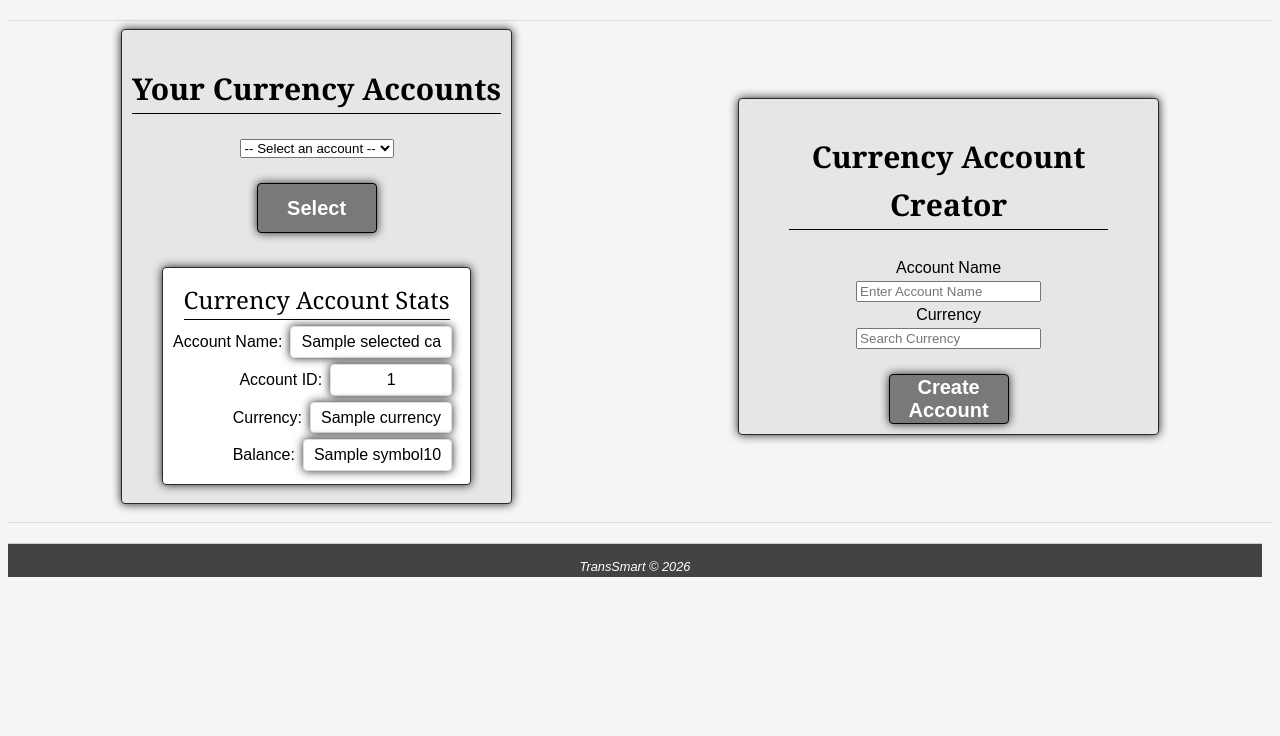
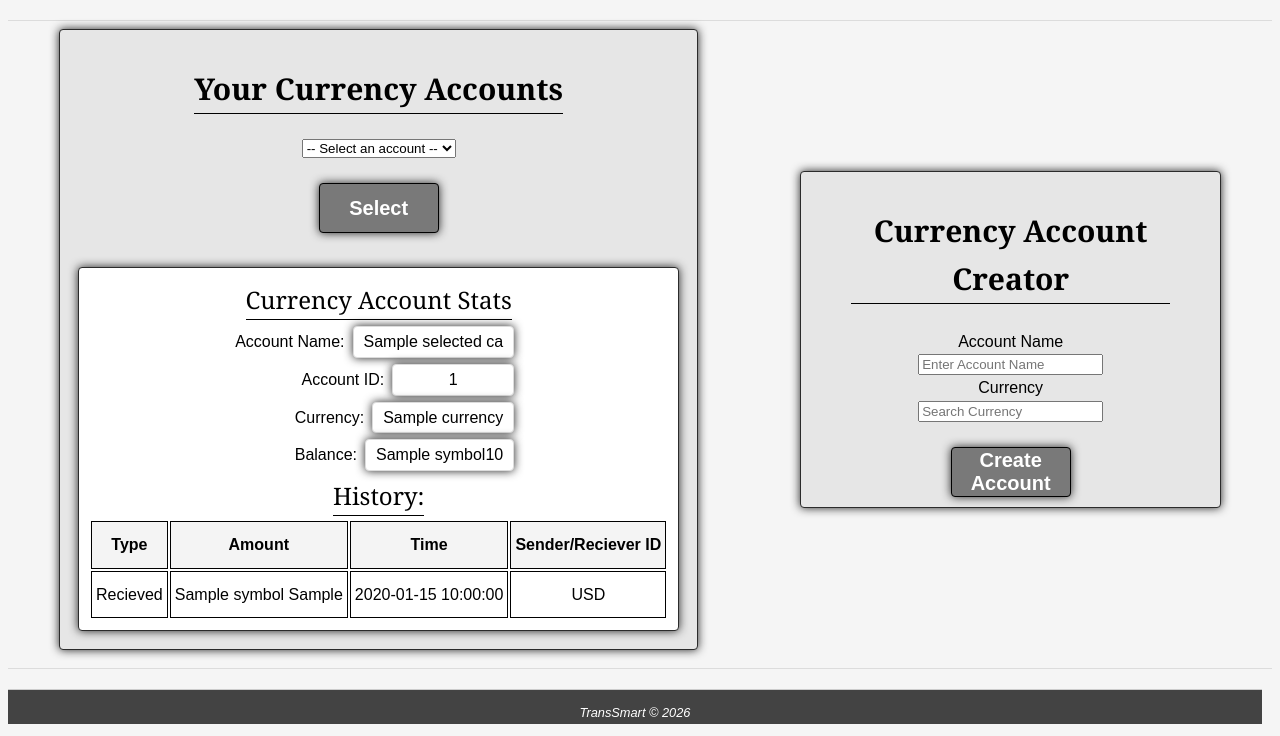
Before and after one commit to mikdmassive/SoloProjectSem2Year1, a Flask app: template website_code/templates/currencyaccounts.html in a window 1280 px wide. Shown: the part 138-874 px from the top of the page. Before the commit the page ends 715 px from the top, so only its background shows below. Run offline with Flask 3, Linux system fonts and the light colour scheme; the template is opened without the code that fills it: most values are stand-ins (such as "Sample title", 1, 10 or a date in 2020).

Commit message:
Viewing Logs on CA

```diff
--- a/website_code/app.py
+++ b/website_code/app.py
@@ -243,10 +243,9 @@ def transfer():
                                 )
                                 #TODO Add logs
                                 cursor.execute(
-                                    "INSERT INTO `transsmartdatabase`.`log`(`LogID`,`Reciever_SortCode`,`Reciever_ AccountNumber`,`CurrencyAccountID_Sender`,`CurrencyAccountID_Reciever`,`Type`,`Amount`,`TransferDateTime`)VALUES(%s,null,null,%s,%s,%s,%s,%s);",
-                                    (generateLogID(),selectCASending["CurrencyAccountID"],selectCARecieving["CurrencyAccountID"],"Transfer",amounttoconv,datetime.datetime.now())
+                                    "INSERT INTO `transsmartdatabase`.`log`(`LogID`,`Reciever_SortCode`,`Reciever_ AccountNumber`,`CurrencyAccountID_Sender`,`CurrencyAccountID_Reciever`,`Type`,`Amount`,`TransferDateTime`,`Amount2`)VALUES(%s,null,null,%s,%s,%s,%s,%s,%s);",
+                                    (generateLogID(),selectCASending["CurrencyAccountID"],selectCARecieving["CurrencyAccountID"],"Transfer",amounttoconv,datetime.datetime.now(),result)
                                 )
-                                conn.commit()
                                 conn.commit()
                                 cursor.close()
                                 #refresh
@@ -453,6 +452,7 @@ def currencyaccounts():
     if user:
         user_CAs = getAllCurrencyAccountsFromEmail(user["Email"])
         currencies = getAllCurrencies()
+        logs = None
         selectedCA = None
         currency = None
         if request.method =="POST":
@@ -481,9 +481,14 @@ def currencyaccounts():
                 selectedCA = getCurrencyAccFromID(raw_selectedCA)
                 if selectedCA:
                     currency = getCurrencyFromID(selectedCA["CurrencyID"])
+                    ##select logs
+                    conn = mysql.connector.connect(**db_config)
+                    cursor = conn.cursor(dictionary=True)
+                    cursor.execute("SELECT * FROM log WHERE Type = \"Transfer\" AND (CurrencyAccountID_Reciever = %s OR CurrencyAccountID_Sender = %s);",(selectedCA["CurrencyAccountID"],selectedCA["CurrencyAccountID"]))
+                    logs = cursor.fetchall()
+                    cursor.close()
 
-
-        return render_template('currencyaccounts.html',user=user,user_CAs = user_CAs,currencies=currencies,selectedCA = selectedCA,currency=currency)
+        return render_template('currencyaccounts.html',user=user,user_CAs = user_CAs,currencies=currencies,selectedCA = selectedCA,currency=currency,logs = logs)
     else:
         return redirect(url_for('home'))
 
--- a/website_code/static/styles/style.css
+++ b/website_code/static/styles/style.css
@@ -345,7 +345,7 @@ td {
   border: 1px solid black;
 }
 
-tr td:first-of-type {
+tr:first-of-type {
   background-color: rgb(244, 244, 244);
   font-weight: bold;
 }
--- a/website_code/templates/currencyaccounts.html
+++ b/website_code/templates/currencyaccounts.html
@@ -47,6 +47,51 @@
                     <p class="roundedbox">{{ currency.Symbol }}{{ selectedCA.Balance }}</p>
                 </div>
             </div>
+            <h3 class ="underline">History:</h3>
+            {% if logs %}
+            <table>
+                <tr>
+                    <td>Type</td>
+                    <td>Amount</td>
+                    <td>Time</td>
+                    <td>Sender/Reciever ID</td>
+                </tr>
+                {% for log in logs %}
+                <tr>
+                    <td>
+                        {% if log.CurrencyAccountID_Sender == selectedCA.CurrencyAccountID %}
+                        Sent
+                        {% else %}
+                        Recieved
+                        {% endif %}
+                    </td>
+                    <td>
+                        {{ currency.Symbol }}
+                        {% if log.CurrencyAccountID_Sender == selectedCA.CurrencyAccountID %}
+                        {{ log.Amount }}
+                        {% else %}
+                        {{ log.Amount2 }}
+
+                        {% endif %}
+                    </td>
+                    <td>
+                        {{ log.TransferDateTime }}
+                    </td>
+                    <td>
+
+                        {% if log.CurrencyAccountID_Sender == selectedCA.CurrencyAccountID %}
+                        {{ log.CurrencyAccountID_Reciever }}
+                        {% else %}
+                        {{ log.CurrencyAccountID_Sender }}
+
+                        {% endif %}
+                    </td>
+                </tr>
+                {% endfor %}
+            </table>
+            {% else %}
+            <p>No history found.</p>
+            {% endif %}
             {% else %}
             <p>Select one of your currency accounts above</p>
             {% endif %}
```
